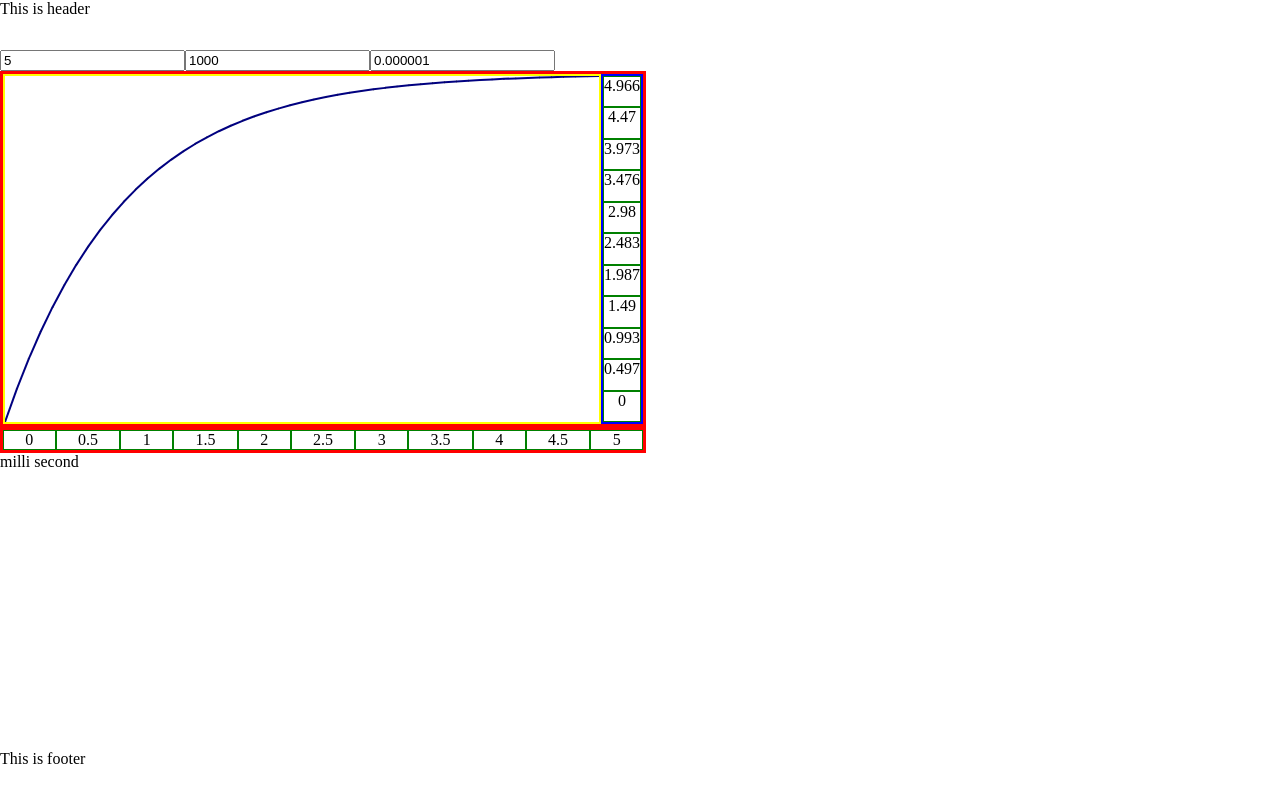
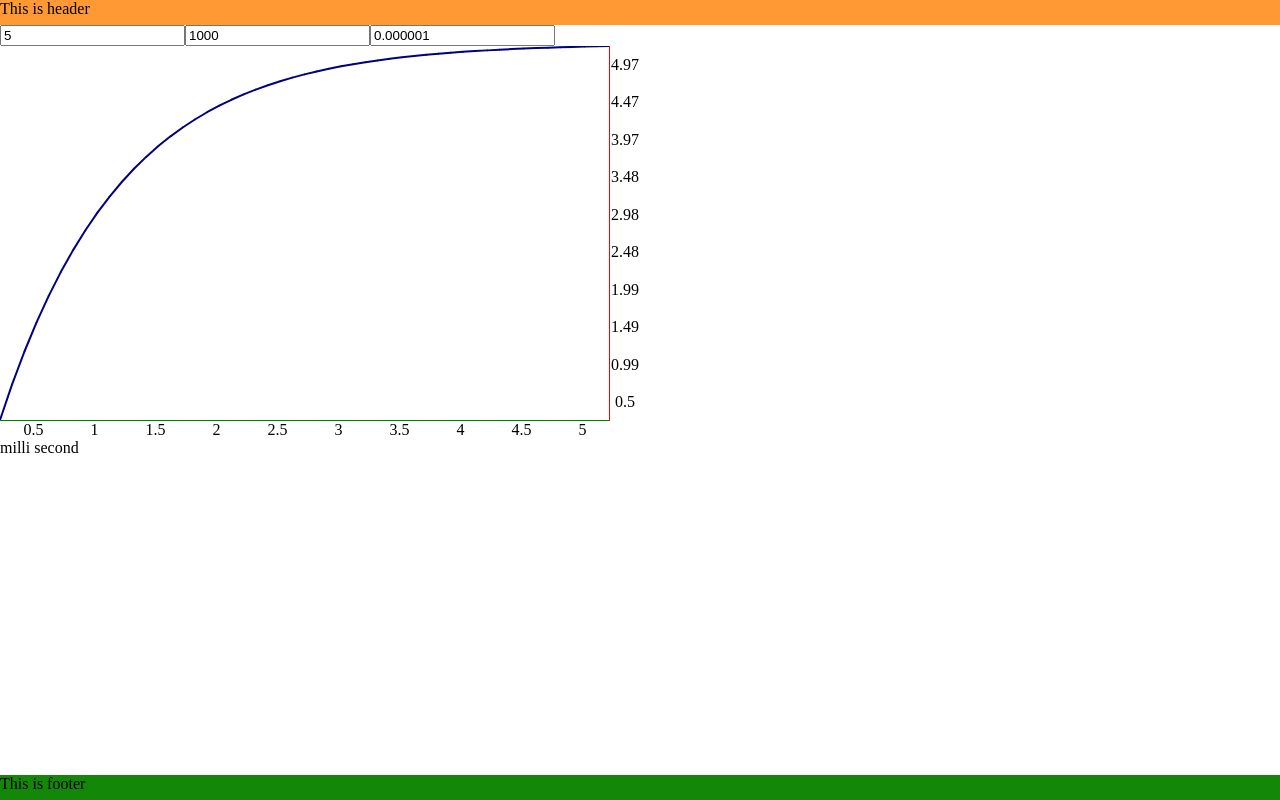
Before and after one commit to bharathkumarchowdary/engg-calc, an Angular app: page / in a window 1280 px wide. Built offline with nearby package versions, Linux system fonts and the light colour scheme.

Commit message:
separates out types in rc-tc component into a new file makes axis labels match the graph Adds back the header and footer color to match indian flag

```diff
--- a/src/app/app-routing.module.ts
+++ b/src/app/app-routing.module.ts
@@ -3,7 +3,8 @@ import {RouterModule, Routes} from '@angular/router';
 import {RcTcComponent} from "./rc-tc/rc-tc.component";
 
 const routes: Routes = [
-    {path: '', component: RcTcComponent}
+    {path: '', component: RcTcComponent},
+    {path: 'rc_time_constant', component: RcTcComponent},
 ];
 
 @NgModule({
--- /dev/null
+++ b/src/app/rc-tc/graph.data.ts
@@ -0,0 +1,25 @@
+ type DataPoint = {
+    yDist: string;
+    xDist: string;
+}
+type Dataline = {
+    x1: string;
+    y1: string;
+    x2: string;
+    y2: string;
+}
+
+export class GraphData {
+    dataX: number[] = [];
+    dataY: number[] = [];
+    dataXRange: number = 0;
+    dataYRange: number = 0;
+    dataXLabelBase: number = 1;
+    dataYLabelBase: number = 1;
+    xLabels: number[] = [];
+    yLabels: number[] = [];
+    dataXMin: number = 0;
+    dataYMin: number = 0;
+    dataPoints: DataPoint[] = [];
+    dataLines: Dataline[] = [];
+}
--- a/src/app/rc-tc/rc-tc-graph.service.ts
+++ b/src/app/rc-tc/rc-tc-graph.service.ts
@@ -1,6 +1,6 @@
 import {Injectable} from '@angular/core';
-import {GraphData} from './rc-tc.component'
 import {of} from "rxjs";
+import {GraphData} from "./graph.data";
 
 
 @Injectable({
@@ -24,11 +24,13 @@ export class RcTcGraphService {
         if ((1e-3 < this.graphData.dataXLabelBase) && (this.graphData.dataXRange < 1)) {
             this.graphData.dataXLabelBase = 1e-3
         }
-        for (let index = 0; index < 11; index += 1) {
-            this.graphData.xLabels[index] = Number(((((index * 10) / 100) * this.graphData.dataXRange) / this.graphData.dataXLabelBase).toFixed(3))
+        this.graphData.xLabels.splice(0, this.graphData.xLabels.length)
+        for (let index = 1; index <= 10; index += 1) {
+            this.graphData.xLabels.push(Number(((((index * 10) / 100) * this.graphData.dataXRange) / this.graphData.dataXLabelBase).toFixed(2)))
         }
-        for (let index = 0; index < 11; index += 1) {
-            this.graphData.yLabels[index] = Number(((((index * 10) / 100) * this.graphData.dataYRange) / this.graphData.dataYLabelBase).toFixed(3))
+        this.graphData.yLabels.splice(0, this.graphData.yLabels.length)
+        for (let index = 1; index <= 10; index += 1) {
+            this.graphData.yLabels.push(Number(((((index * 10) / 100) * this.graphData.dataYRange) / this.graphData.dataYLabelBase).toFixed(2)))
         }
         for (let index = 0; index < this.graphData.dataY.length; index++) {
             this.graphData.dataPoints[index] = {
--- a/src/app/rc-tc/rc-tc.component.css
+++ b/src/app/rc-tc/rc-tc.component.css
@@ -4,7 +4,7 @@ line {
 }
 
 div.graph {
-    border: 3px solid red;
+    /*border: 3px solid red;*/
     height: 50%;
     min-height: 300px;
     width: 50%;
@@ -12,18 +12,21 @@ div.graph {
     display: flex;
 }
 svg{
-    border: 2px solid yellow;
+    border-bottom: 1px solid green;
+    border-right: 1px solid red;
     flex-grow: 1;
 }
 
 div.y-axis {
-    border: 2px solid blue;
     display: flex;
     flex-direction: column-reverse;
+    width: 30px;
+}
+span.y-axis-dummy{
+    width: 30px; /*Same as div.y-axis*/
 }
 
 div.x-axis {
-    border: 3px solid red;
     width: 50%;
     min-width: 500px;
     display: flex;
@@ -32,5 +35,14 @@ div.x-axis {
 span.x-axis-label {
     flex-grow: 1;
     text-align: center;
-    border: 1px solid green;
 }
+
+span.y-axis-label{
+    text-align: center;
+    margin-left: auto;
+    margin-right: auto;
+    flex-grow: 1;
+    /*border: 1px solid green;*/
+    align-items: center;
+    display: inline-flex;
+}
--- a/src/app/rc-tc/rc-tc.component.html
+++ b/src/app/rc-tc/rc-tc.component.html
@@ -9,10 +9,11 @@
               [attr.y2]="dataLine.y2"></line>
     </svg>
     <div class="y-axis">
-        <span *ngFor="let yLabel of graphData.yLabels" class="x-axis-label">{{yLabel}}</span>
+        <span *ngFor="let yLabel of graphData.yLabels" class="y-axis-label">{{yLabel}}</span>
     </div>
 </div>
 <div class="x-axis">
     <span *ngFor="let xLabel of graphData.xLabels" class="x-axis-label">{{xLabel}}</span>
+    <span class="y-axis-dummy"></span>
 </div>
 <label>milli second</label>
--- a/src/app/rc-tc/rc-tc.component.ts
+++ b/src/app/rc-tc/rc-tc.component.ts
@@ -1,32 +1,8 @@
 import {Component, OnInit} from '@angular/core';
 import {FormControl} from "@angular/forms";
 import {RcTcGraphService} from "./rc-tc-graph.service";
+import {GraphData} from "./graph.data";
 
-export type DataPoint = {
-    yDist: string;
-    xDist: string;
-}
-type Dataline = {
-    x1: string;
-    y1: string;
-    x2: string;
-    y2: string;
-}
-
-export class GraphData {
-    dataX: number[] = [];
-    dataY: number[] = [];
-    dataXRange: number = 0;
-    dataYRange: number = 0;
-    dataXLabelBase: number = 1;
-    dataYLabelBase: number = 1;
-    xLabels: number[] = [];
-    yLabels: number[] = [];
-    dataXMin: number = 0;
-    dataYMin: number = 0;
-    dataPoints: DataPoint[] = [];
-    dataLines: Dataline[] = [];
-}
 
 @Component({
     selector: 'app-rc-tc',
--- a/src/styles.css
+++ b/src/styles.css
@@ -11,12 +11,12 @@ body {
     margin: 0;
 }
 
-header, .content, footer{ min-height: 50px; }
+header, .content, footer{ min-height: 25px; }
 
-/*header { background: #FF9933; !* Indian Saffron *! }*/
+header { background: #FF9933; /* Indian Saffron */ }
 
 .content {
     flex-grow: 1;
 }
 
-/*footer { background: #138808; !* India Green *! }*/
+footer { background: #138808; /* India Green */ }
```
